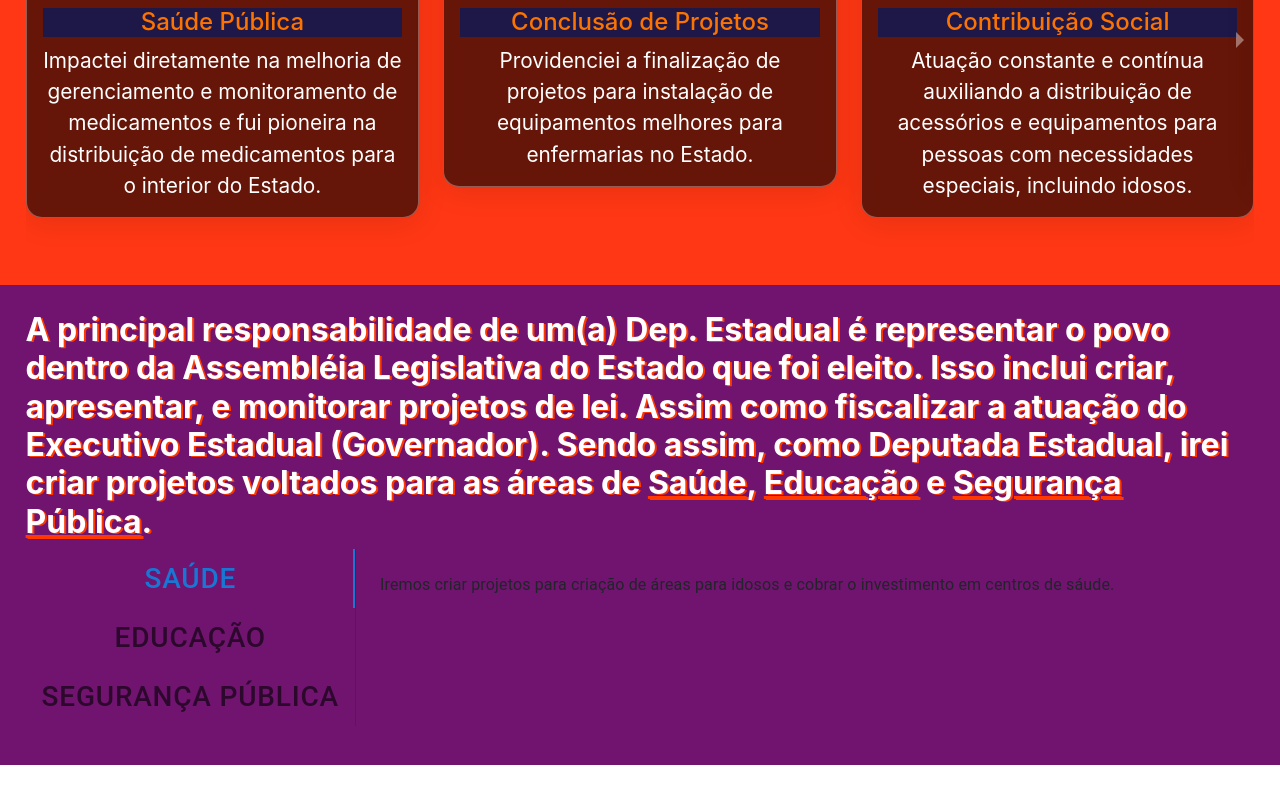
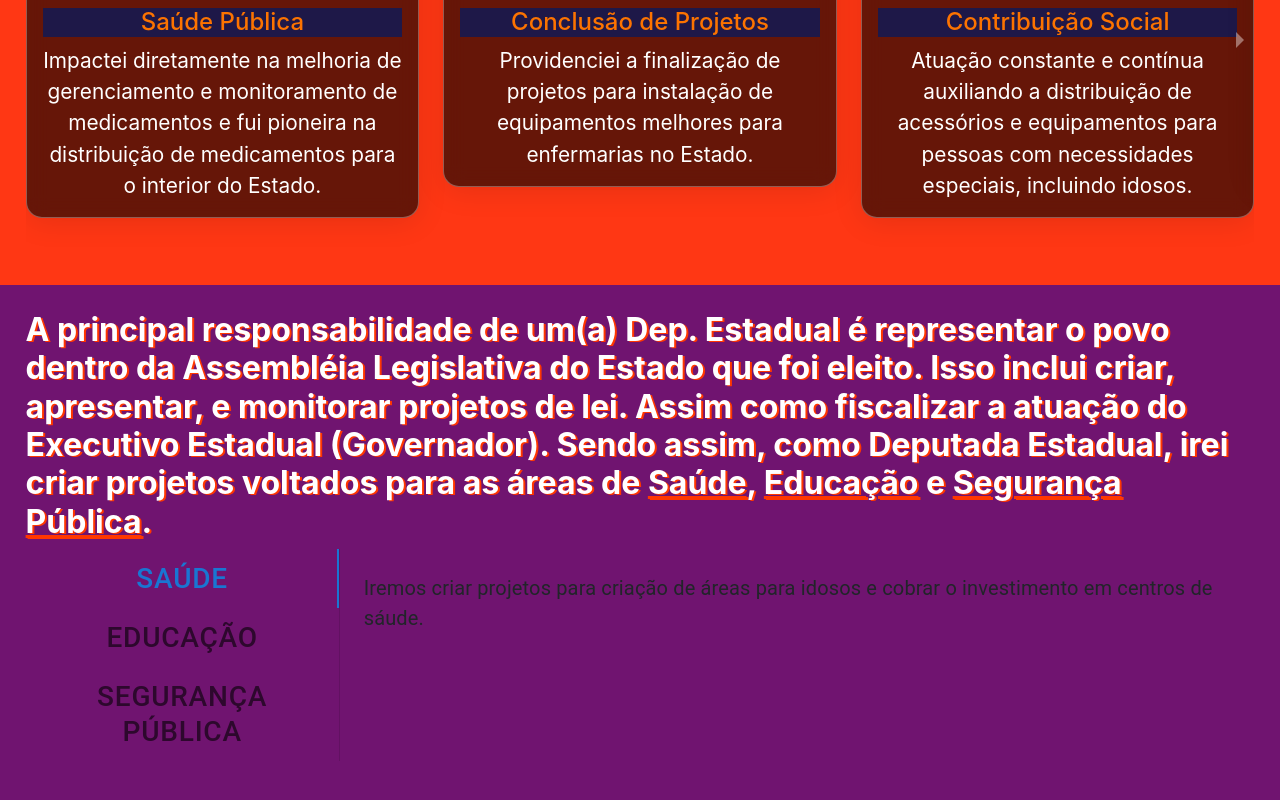
Before and after one commit to Takater/dep-mirian-moret, a React (Create React App) app: page / in a window 1280 px wide. Shown: the part 2675-3475 px from the top of the page. Before the commit the page ends 3440 px from the top, so only its background shows below. Built offline with nearby package versions, Linux system fonts and the light colour scheme.

Commit message:
Thu, Aug 25, 2022, 9:40 PM +00:00

```diff
--- a/src/App.css
+++ b/src/App.css
@@ -139,3 +139,7 @@ li>a {
 #propostas>h3>span {
   text-decoration: underline #ff3700;
 }
+
+.tab-label {
+  background-color: #000;
+}
--- a/src/components/Propostas.jsx
+++ b/src/components/Propostas.jsx
@@ -67,19 +67,26 @@ import Box from '@mui/material/Box';
                         variant="scrollable"
                         sx={{borderRight: 1, borderColor: 'divider'}}
                         >
-                        <Tab className="fs-3" label="Saúde" {...allyProps(0)}/>
-                        <Tab className="fs-3" label="Educação" {...allyProps(1)}/>
-                        <Tab className="fs-3" label="Segurança Pública" {...allyProps(2)}/>
+                        <Tab className="fs-3 tab-label" label="Saúde" {...allyProps(0)}/>
+                        <Tab className="fs-3 tab-label" label="Educação" {...allyProps(1)}/>
+                        <Tab className="fs-3 tab-label" label="Segurança Pública" {...allyProps(2)}/>
                     </Tabs>
                 </Box>
                 <TabPanel value={value} index={0}>
-                    Iremos criar projetos para criação de áreas para idosos e cobrar o investimento em centros de sáude.
+                    <p className="fs-5 tab-text">Iremos criar projetos para criação de áreas para idosos e cobrar o investimento em centros de sáude.</p>
                 </TabPanel>
                 <TabPanel value={value} index={1}>
-                    Para mim, a Educação é o pilar da sociedade e precisar ser realmente valorizado.<br />
-                    Iremos criar projetos para implantação de aulas gratuitas nas áreas de esporte, arte, e musicalização em escolas e igrejas, e
-                    ampliação da quantidade de creches públicas em período integral para permitir que mães que não têm condições
-                    de pagar uma babá
+                    <p className="fs-5 tab-text">
+                        Para mim, a Educação é o pilar da sociedade e precisar ser realmente valorizado.<br />
+                        Iremos criar projetos para implantação de aulas gratuitas nas áreas de esporte, arte, e musicalização em escolas e igrejas, e
+                        ampliação da quantidade de creches públicas em período integral para permitir que mães que não têm condições
+                        de pagar uma babá
+                    </p>
+                </TabPanel>
+                <TabPanel value={value} index={2}>
+                    <p className="fs-5 tab-text">
+
+                    </p>
                 </TabPanel>
             </Box>
         </div>
```
